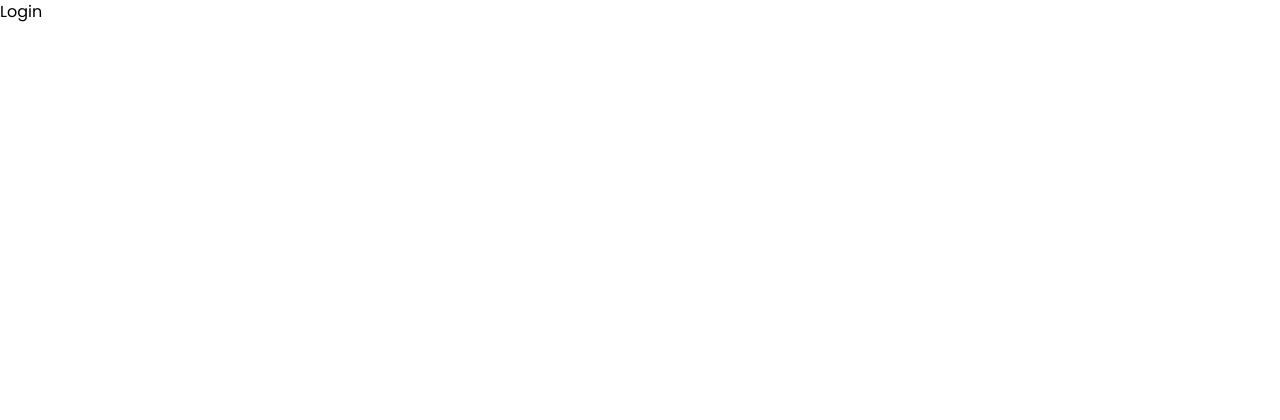
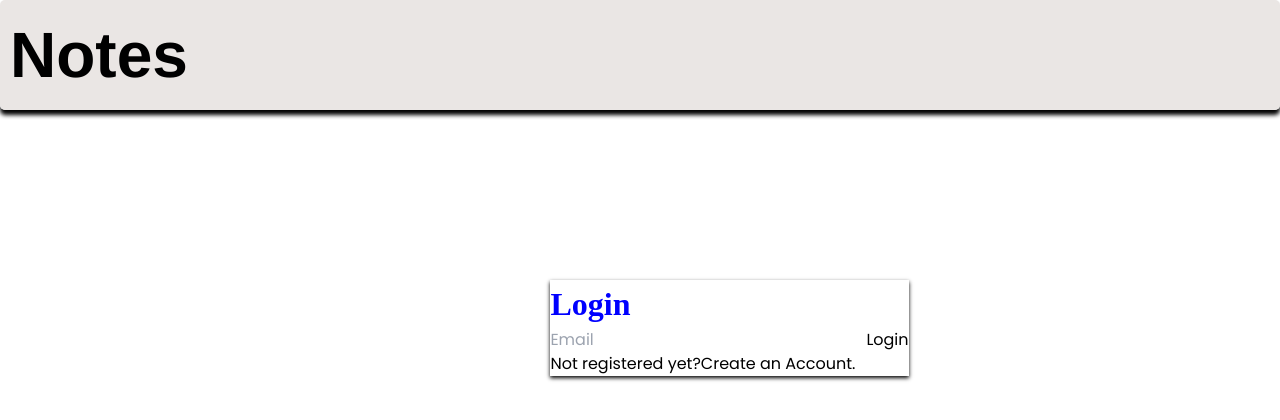
Before and after one commit to kadel-28/Tippani, a React (Vite) app in the folder client/: page /login in a window 1280 px wide. Shown: the top 420 px of the page. Built offline with nearby package versions, Linux system fonts and the light colour scheme.

Commit message:
Making login Page

```diff
--- a/client/index.html
+++ b/client/index.html
@@ -3,8 +3,8 @@
   <head>
     <meta charset="UTF-8" />
     <meta name="viewport" content="width=device-width, initial-scale=1.0" />
-    <link rel="icon" href="./public/TippaniLogo.png" type="image/png">
-    <title>Tippani</title>
+    <link rel="icon" href="./src/images/TippaniLogo.png" type="image/png">
+    <title>टिप्पणी</title>
   </head>
   <body>
     <div id="root"></div>
--- a/client/src/App.jsx
+++ b/client/src/App.jsx
@@ -7,7 +7,7 @@ import Signup from './pages/Signup/Signup'
 const routes= (
   <Router>
     <Routes>
-      <Route path="/dashboard" exact element={<Home/>}/>
+      <Route path="/" exact element={<Home/>}/>
       <Route path="/login" exact element={<Login/>}/>
       <Route path="/signup" exact element={<Signup/>}/>
     </Routes>
--- /dev/null
+++ b/client/src/components/Navbar/Navbar.css
@@ -0,0 +1,19 @@
+.navbar-container{
+    background-color: rgba(231, 226, 224, 0.864);
+    font-family: 'Franklin Gothic Medium', 'Arial Narrow', Arial, sans-serif;
+    display: flex;
+    align-items: center;
+    justify-content: space-between;
+    height: 110px;
+    box-shadow: 0px 5px 4px 0px;
+    border-radius: 5px;
+}
+
+.navbar-heading{
+    color: black;
+    font-weight: bold;
+    font-size: 4rem;
+    padding: 30px 10px;
+    margin: 1px 2px 2px 0px;
+    display: inline-flex;
+}
--- /dev/null
+++ b/client/src/components/Navbar/Navbar.jsx
@@ -0,0 +1,12 @@
+import React from 'react'
+import "./Navbar.css"
+
+const Navbar = () => {
+  return (
+    <div className="navbar-container">
+        <p className="navbar-heading">Notes</p>
+    </div>
+  )
+}
+
+export default Navbar
--- /dev/null
+++ b/client/src/pages/Login/Login.css
@@ -0,0 +1,22 @@
+
+.login-container{
+    display: flex;
+    justify-content: center;
+    align-items: center;
+    position: absolute;
+    top: 35%;
+    left: 43%;
+}
+.form-container{
+    border: thin;
+    box-shadow: 0px 2px 4px 0px;
+}
+
+.login-text{
+    font-weight: bold;
+    color: blue;
+    justify-content: center;
+
+    font-family: 'Times New Roman', Times, serif;
+    font-size: xx-large;
+}
--- a/client/src/pages/Login/Login.jsx
+++ b/client/src/pages/Login/Login.jsx
@@ -1,8 +1,25 @@
 import React from 'react'
+import Navbar from '../../components/Navbar/Navbar'
+import { Link } from 'react-router-dom'
+import "./Login.css"
 
 const Login = () => {
   return (
-    <div>Login</div>
+    <>
+    <Navbar />
+    <div className="login-container">
+      <div className="form-container">
+        <form onSubmit={()=>{}}>
+          <h4 className="login-text">Login</h4>
+          <input type="text" placeholder='Email' className='input-box' />
+          <button type="submit" className="login-btn">Login</button>
+          <p className="non-register">Not registered yet?
+            <Link to="/SignUp">Create an Account.</Link>
+          </p>
+        </form>
+      </div>
+    </div>
+    </>
   )
 }
 
```
Also changed, not shown: client/src/images/TippaniLogo.png (renamed from client/public/TippaniLogo.png).
